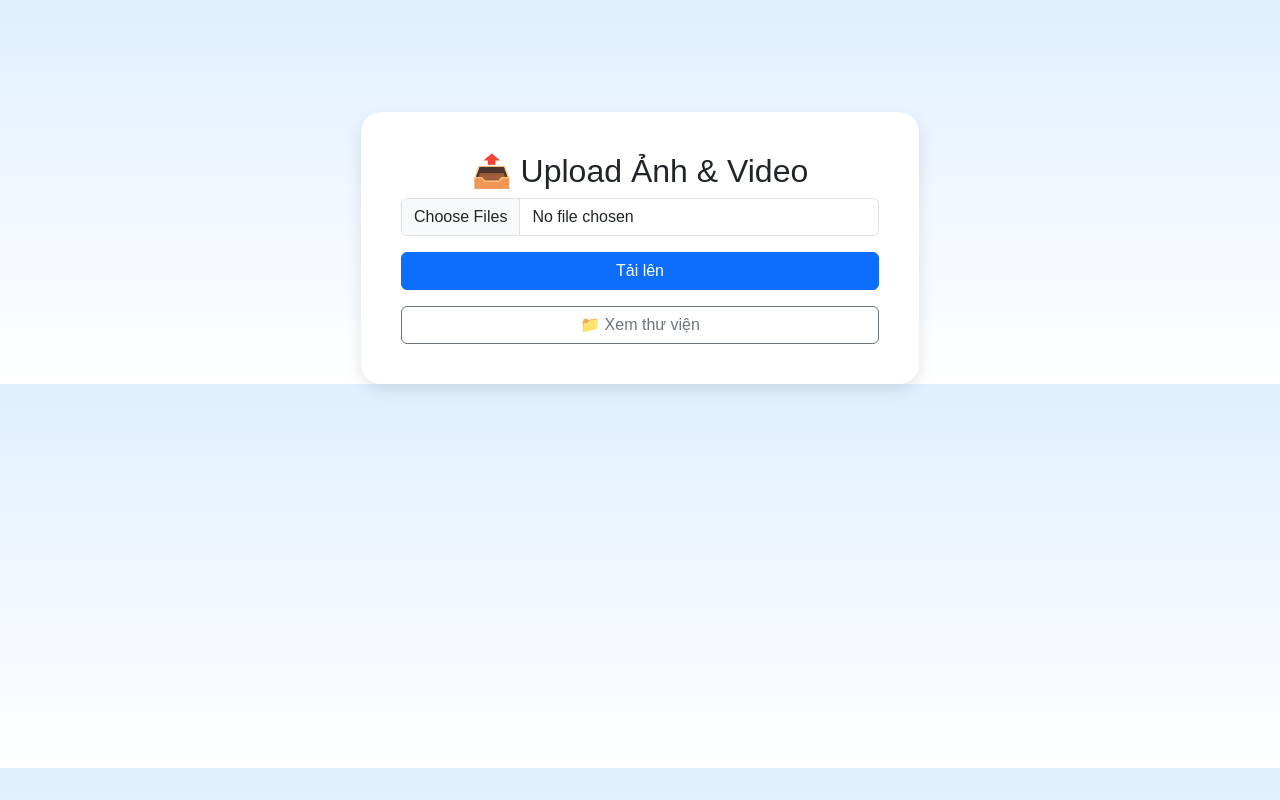
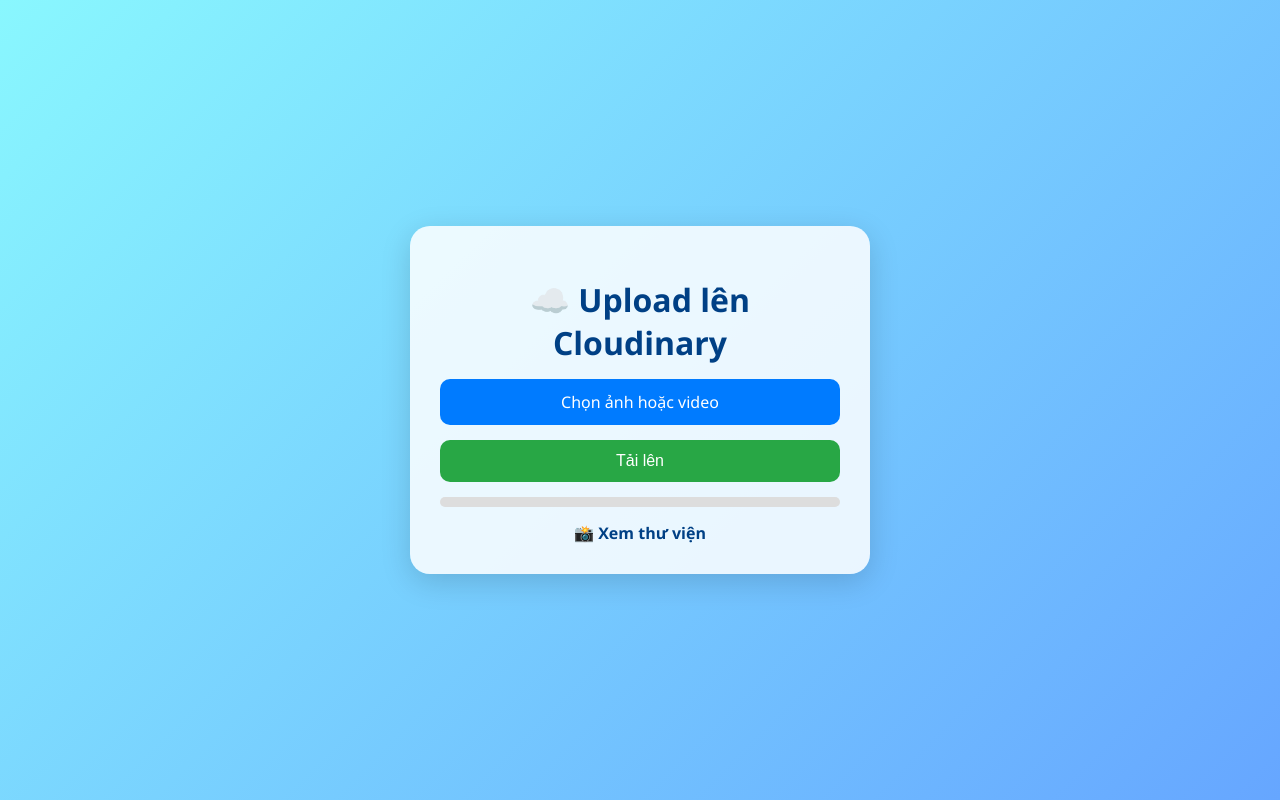
Before and after one commit to billhaha1947/flask-update, a Flask app: page / in a window 1280 px wide. Run offline with Flask 3, Linux system fonts and the light colour scheme; some libraries are stand-ins or nearby versions.

Commit message:
Update index.html

```diff
--- a/templates/index.html
+++ b/templates/index.html
@@ -3,29 +3,189 @@
 <head>
     <meta charset="UTF-8">
     <meta name="viewport" content="width=device-width, initial-scale=1.0">
-  <title>Upload Ảnh & Video</title>
-  <link rel="stylesheet" href="https://cdn.jsdelivr.net/npm/bootstrap@5.3.2/dist/css/bootstrap.min.css">
+    <title>Tải lên Cloudinary</title>
     <style>
-      body { background: linear-gradient(180deg, #dfefff, #ffffff); font-family: 'Poppins', sans-serif; }
+        body {
+            font-family: 'Segoe UI', sans-serif;
+            background: linear-gradient(135deg, #89f7fe, #66a6ff);
+            display: flex;
+            flex-direction: column;
+            align-items: center;
+            justify-content: center;
+            min-height: 100vh;
+            margin: 0;
+            color: #333;
+        }
+
+        h1 {
+            margin-bottom: 15px;
+            color: #004085;
+        }
+
         .upload-box {
-          margin-top: 10%;
-          padding: 40px;
+            background: rgba(255, 255, 255, 0.85);
+            padding: 30px;
             border-radius: 20px;
-          background: #fff;
-          box-shadow: 0 5px 15px rgba(0,0,0,0.1);
+            box-shadow: 0 8px 30px rgba(0,0,0,0.15);
+            width: 90%;
+            max-width: 400px;
+            text-align: center;
+        }
+
+        input[type="file"] {
+            display: none;
+        }
+
+        label {
+            display: block;
+            background: #007bff;
+            color: white;
+            padding: 12px;
+            border-radius: 10px;
+            cursor: pointer;
+            transition: 0.2s;
+            margin-bottom: 15px;
+        }
+
+        label:hover {
+            background: #0056b3;
+        }
+
+        .preview {
+            display: flex;
+            flex-wrap: wrap;
+            gap: 10px;
+            justify-content: center;
+            margin-top: 10px;
+        }
+
+        .preview img, .preview video {
+            width: 100px;
+            height: 100px;
+            border-radius: 10px;
+            object-fit: cover;
+            box-shadow: 0 2px 6px rgba(0,0,0,0.2);
+        }
+
+        button {
+            background: #28a745;
+            color: white;
+            border: none;
+            padding: 12px;
+            border-radius: 10px;
+            cursor: pointer;
+            width: 100%;
+            font-size: 16px;
+            transition: 0.2s;
+        }
+
+        button:hover {
+            background: #1e7e34;
+        }
+
+        .progress {
+            width: 100%;
+            background: #ddd;
+            border-radius: 10px;
+            overflow: hidden;
+            height: 10px;
+            margin-top: 15px;
+        }
+
+        .progress-bar {
+            width: 0%;
+            height: 100%;
+            background: #28a745;
+            transition: width 0.3s;
+        }
+
+        .link {
+            margin-top: 15px;
+        }
+
+        a {
+            color: #004085;
+            text-decoration: none;
+            font-weight: bold;
+        }
+
+        a:hover {
+            text-decoration: underline;
         }
     </style>
 </head>
 <body>
-  <div class="container text-center">
-    <div class="upload-box mx-auto col-md-6">
-      <h2>📤 Upload Ảnh & Video</h2>
-      <form action="/upload" method="POST" enctype="multipart/form-data">
-        <input type="file" name="file" multiple accept="image/*,video/*" class="form-control mb-3">
-        <button type="submit" class="btn btn-primary w-100">Tải lên</button>
+    <div class="upload-box">
+        <h1>☁️ Upload lên Cloudinary</h1>
+        <form id="uploadForm" action="/upload" method="POST" enctype="multipart/form-data">
+            <label for="files">Chọn ảnh hoặc video</label>
+            <input id="files" type="file" name="files[]" multiple accept="image/*,video/*">
+            <div class="preview" id="preview"></div>
+            <button type="submit">Tải lên</button>
+            <div class="progress"><div class="progress-bar" id="progressBar"></div></div>
         </form>
-      <a href="/gallery" class="btn btn-outline-secondary mt-3 w-100">📁 Xem thư viện</a>
+        <div class="link">
+            <a href="/gallery">📸 Xem thư viện</a>
         </div>
     </div>
+
+    <script>
+        const fileInput = document.getElementById('files');
+        const preview = document.getElementById('preview');
+        const progressBar = document.getElementById('progressBar');
+        const form = document.getElementById('uploadForm');
+
+        // Hiển thị preview ảnh & video
+        fileInput.addEventListener('change', () => {
+            preview.innerHTML = '';
+            [...fileInput.files].forEach(file => {
+                const reader = new FileReader();
+                reader.onload = e => {
+                    let element;
+                    if (file.type.startsWith('image/')) {
+                        element = document.createElement('img');
+                        element.src = e.target.result;
+                    } else if (file.type.startsWith('video/')) {
+                        element = document.createElement('video');
+                        element.src = e.target.result;
+                        element.controls = true;
+                    }
+                    preview.appendChild(element);
+                };
+                reader.readAsDataURL(file);
+            });
+        });
+
+        // Thanh tiến trình tải
+        form.addEventListener('submit', e => {
+            e.preventDefault();
+            const files = fileInput.files;
+            if (files.length === 0) {
+                alert('Chưa chọn file nào!');
+                return;
+            }
+
+            const xhr = new XMLHttpRequest();
+            const formData = new FormData(form);
+            xhr.open('POST', '/upload', true);
+
+            xhr.upload.addEventListener('progress', e => {
+                if (e.lengthComputable) {
+                    const percent = (e.loaded / e.total) * 100;
+                    progressBar.style.width = percent + '%';
+                }
+            });
+
+            xhr.onload = () => {
+                if (xhr.status === 200) {
+                    window.location.href = '/gallery';
+                } else {
+                    alert('Lỗi tải lên!');
+                }
+            };
+
+            xhr.send(formData);
+        });
+    </script>
 </body>
 </html>
```
Lines whose indentation alone changed are shown as unchanged.
